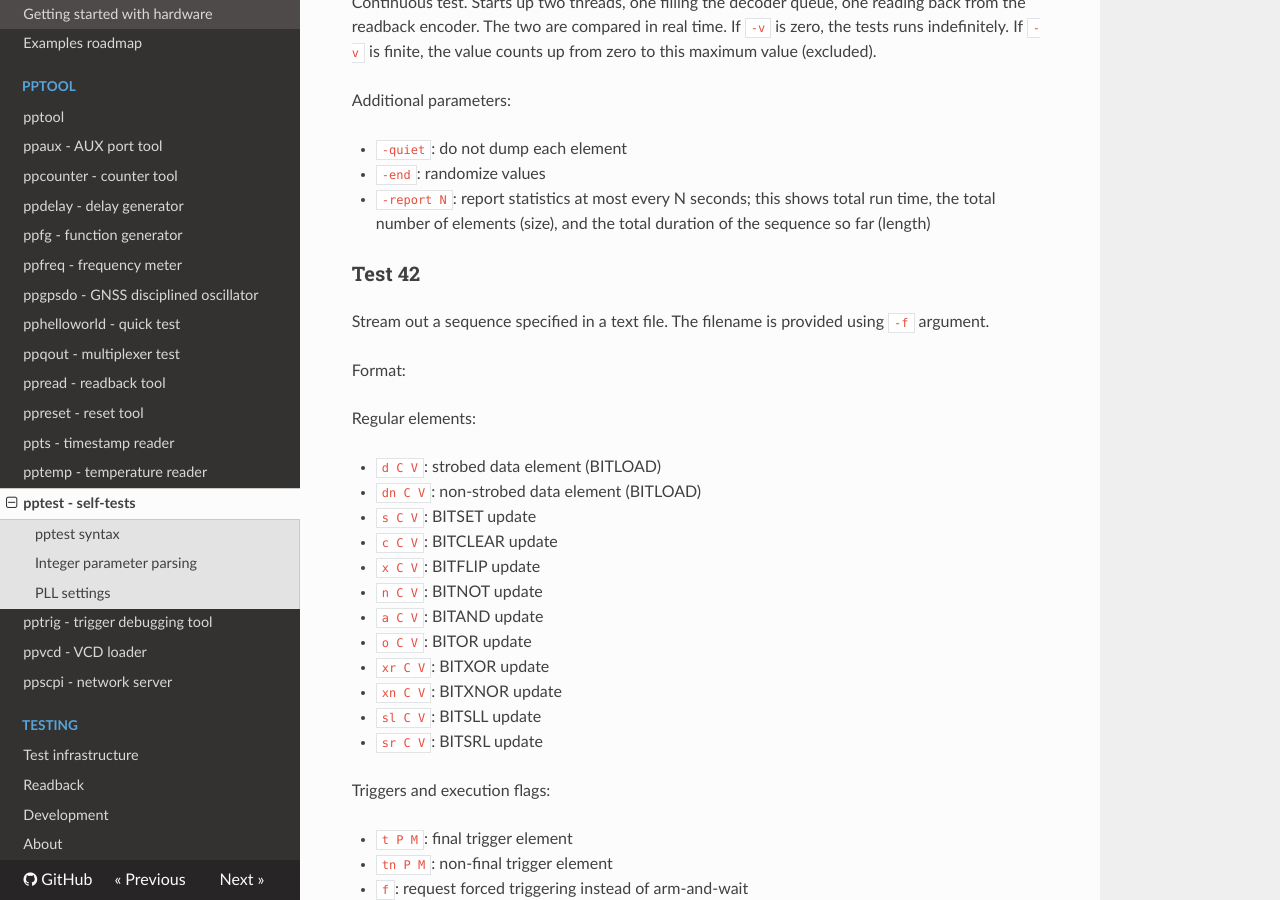
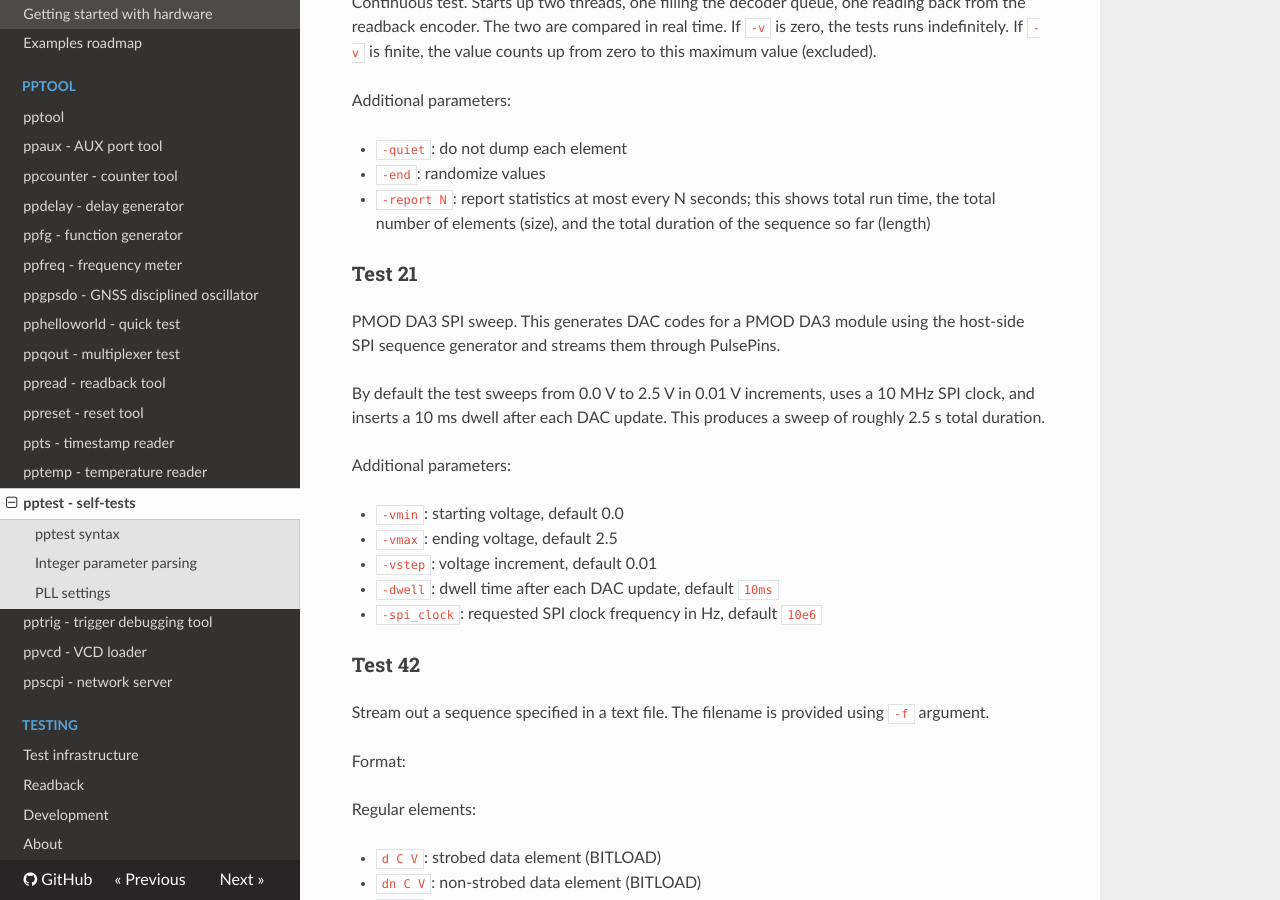
Before and after one commit to rokzitko/PulsePins, an MkDocs documentation site: the page built from docs/docs/pptest.md, in a window 1280 px wide and 900 px high, scrolled down 4513 px. Built offline with MkDocs 1.6.1, drawn with Linux system fonts in a browser that asks for light colours; nearby versions of some CDN libraries.

Commit message:
add PMOD DA3 SPI sweep pptest

```diff
--- a/docs/docs/pptest.md
+++ b/docs/docs/pptest.md
@@ -179,6 +179,20 @@ Additional parameters:
 * ``-end``: randomize values
 * ``-report N``: report statistics at most every N seconds; this shows total run time, the total number of elements (size), and the total duration of the sequence so far (length)
 
+### Test 21
+
+PMOD DA3 SPI sweep. This generates DAC codes for a PMOD DA3 module using the host-side SPI sequence generator and streams them through PulsePins.
+
+By default the test sweeps from 0.0 V to 2.5 V in 0.01 V increments, uses a 10 MHz SPI clock, and inserts a 10 ms dwell after each DAC update. This produces a sweep of roughly 2.5 s total duration.
+
+Additional parameters:
+
+* ``-vmin``: starting voltage, default 0.0
+* ``-vmax``: ending voltage, default 2.5
+* ``-vstep``: voltage increment, default 0.01
+* ``-dwell``: dwell time after each DAC update, default ``10ms``
+* ``-spi_clock``: requested SPI clock frequency in Hz, default ``10e6``
+
 ### Test 42
 
 Stream out a sequence specified in a text file. The filename is provided using ``-f`` argument.
```
Also changed, not shown: 2 other files.
